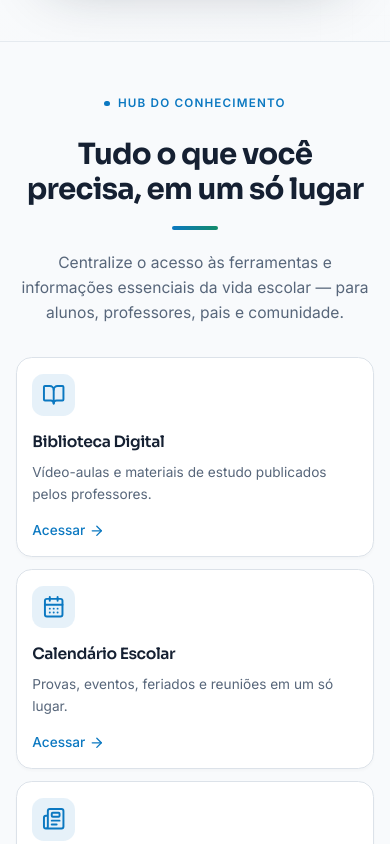
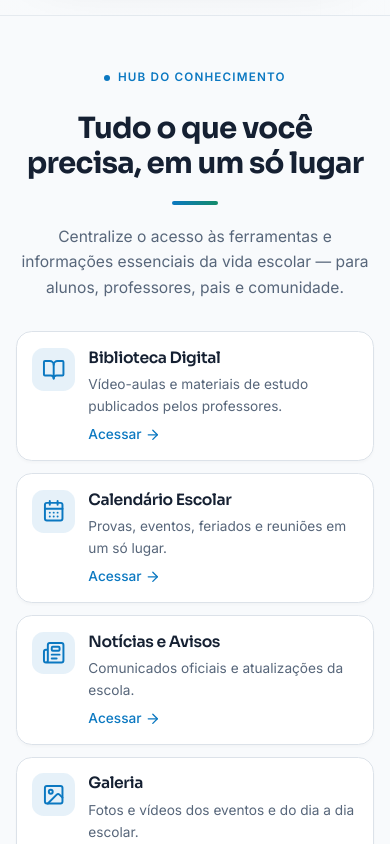
Before and after one commit to xxjoaohenrique-ai/ssr-connect, a React (Vite) app: page / in a window 390 px wide. Shown: the part 1156-2000 px from the top of the page. Built offline with nearby package versions, Linux system fonts and the light colour scheme; no server answers.

Commit message:
Adicionar grid adaptativo e estilos para celulares compactos e acessibilidade

```diff
--- a/src/index.css
+++ b/src/index.css
@@ -427,3 +427,64 @@ select:focus-visible, textarea:focus-visible {
 @media (prefers-reduced-motion: reduce) {
   .ssr-home-tile, .ssr-home-course { transform: none !important; }
 }
+
+/* Responsividade SSR-CONNECT: mobile pequeno, tablets e navegação por teclado. */
+.ssr-skip-link {
+  position: fixed;
+  z-index: 100;
+  top: calc(0.5rem + env(safe-area-inset-top));
+  left: max(0.75rem, env(safe-area-inset-left));
+  transform: translateY(-200%);
+  border-radius: 0.75rem;
+  background: hsl(var(--primary));
+  color: hsl(var(--primary-foreground));
+  padding: 0.75rem 1rem;
+  font-weight: 700;
+}
+.ssr-skip-link:focus {
+  transform: translateY(0);
+}
+#conteudo-principal:focus { outline: none; }
+
+.ssr-home-hub-grid > * { min-width: 0; }
+.ssr-home-tile, .ssr-home-course, .ssr-home-news {
+  overflow-wrap: anywhere;
+}
+.ssr-home-news > div:last-child { min-width: 0; }
+
+@media (min-width: 460px) and (max-width: 639px) {
+  .ssr-home-hub-grid { grid-template-columns: repeat(2, minmax(0, 1fr)); }
+  .ssr-home-hub-grid .ssr-home-tile { padding: 1rem; }
+}
+@media (max-width: 459px) {
+  .ssr-home-hub-grid .ssr-home-tile {
+    display: grid;
+    grid-template-columns: 2.75rem minmax(0, 1fr);
+    column-gap: 0.85rem;
+    align-content: center;
+  }
+  .ssr-home-hub-grid .ssr-home-tile > span:first-child {
+    grid-row: span 3;
+    margin-top: 0;
+  }
+  .ssr-home-hub-grid .ssr-home-tile h3 { margin-top: 0; }
+  .ssr-home-hub-grid .ssr-home-tile p { margin-top: 0.25rem; }
+  .ssr-home-hub-grid .ssr-home-tile > span:last-child { margin-top: 0.5rem; }
+}
+@media (max-width: 359px) {
+  .ssr-brand .heading-font { font-size: 0.8125rem; }
+  .ssr-home-hero h1 {
+    font-size: clamp(2.05rem, 10vw, 2.55rem);
+    overflow-wrap: anywhere;
+  }
+  .ssr-feature-panel .ssr-quick-link { gap: 0.65rem; padding: 0.75rem; }
+  .ssr-home-news { gap: 0.625rem; }
+}
+@media (hover: none) {
+  .ssr-home-tile:hover, .ssr-home-course:hover {
+    box-shadow: 0 2px 3px hsl(var(--foreground) / .025);
+  }
+}
+@media (prefers-reduced-motion: reduce) {
+  .ssr-skip-link { transition: none; }
+}
```
